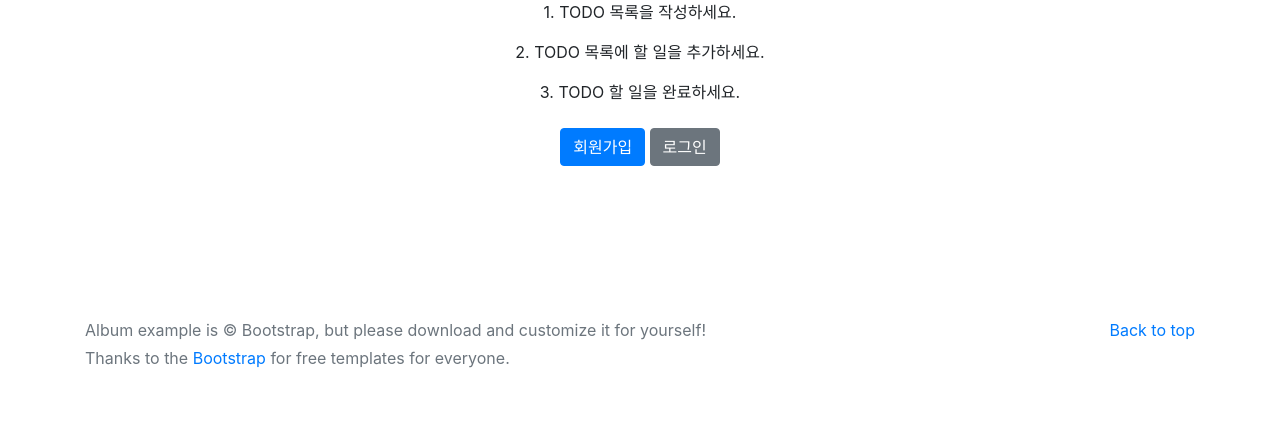
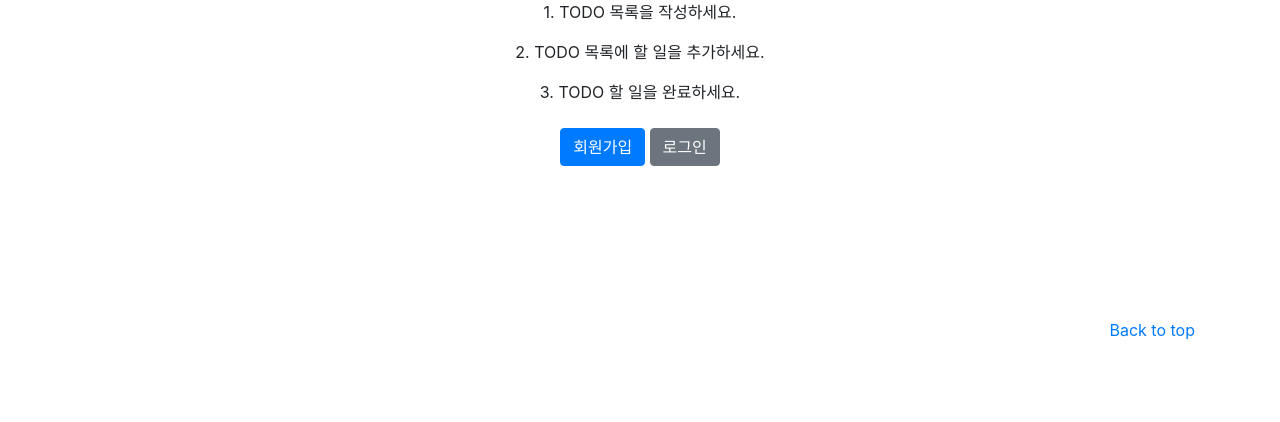
Before and after one commit to jangjichang/2019_summercoding_2nd_work, a Django app: page / in a window 1280 px wide. Shown: the part 441-863 px from the top of the page. After the commit the page ends 781 px from the top, so only its background shows below. Run offline with Django 3.2, Linux system fonts and the light colour scheme; some libraries are stand-ins or nearby versions.

Commit message:
삭제 - 부트스트랩 멘트 제거

```diff
--- a/src/templates/base.html
+++ b/src/templates/base.html
@@ -86,11 +86,8 @@
         <p class="float-right">
           <a href="#">Back to top</a>
         </p>
-        <p>Album example is &copy; Bootstrap, but please download and customize it for yourself!</p>
-        <p>Thanks to the <a href="https://getbootstrap.com/docs/4.0/getting-started/introduction/">Bootstrap</a> for free templates for everyone.</p>
       </div>
     </footer>
-
     <script src="https://code.jquery.com/jquery-3.2.1.slim.min.js" integrity="sha384-KJ3o2DKtIkvYIK3UENzmM7KCkRr/rE9/Qpg6aAZGJwFDMVNA/GpGFF93hXpG5KkN" crossorigin="anonymous"></script>
     <script>window.jQuery || document.write('<script src="{% static 'jquery-slim.min.js' %}"><\/script>')</script>
     <script src="{% static 'js/popper.min.js' %}"></script>
```
